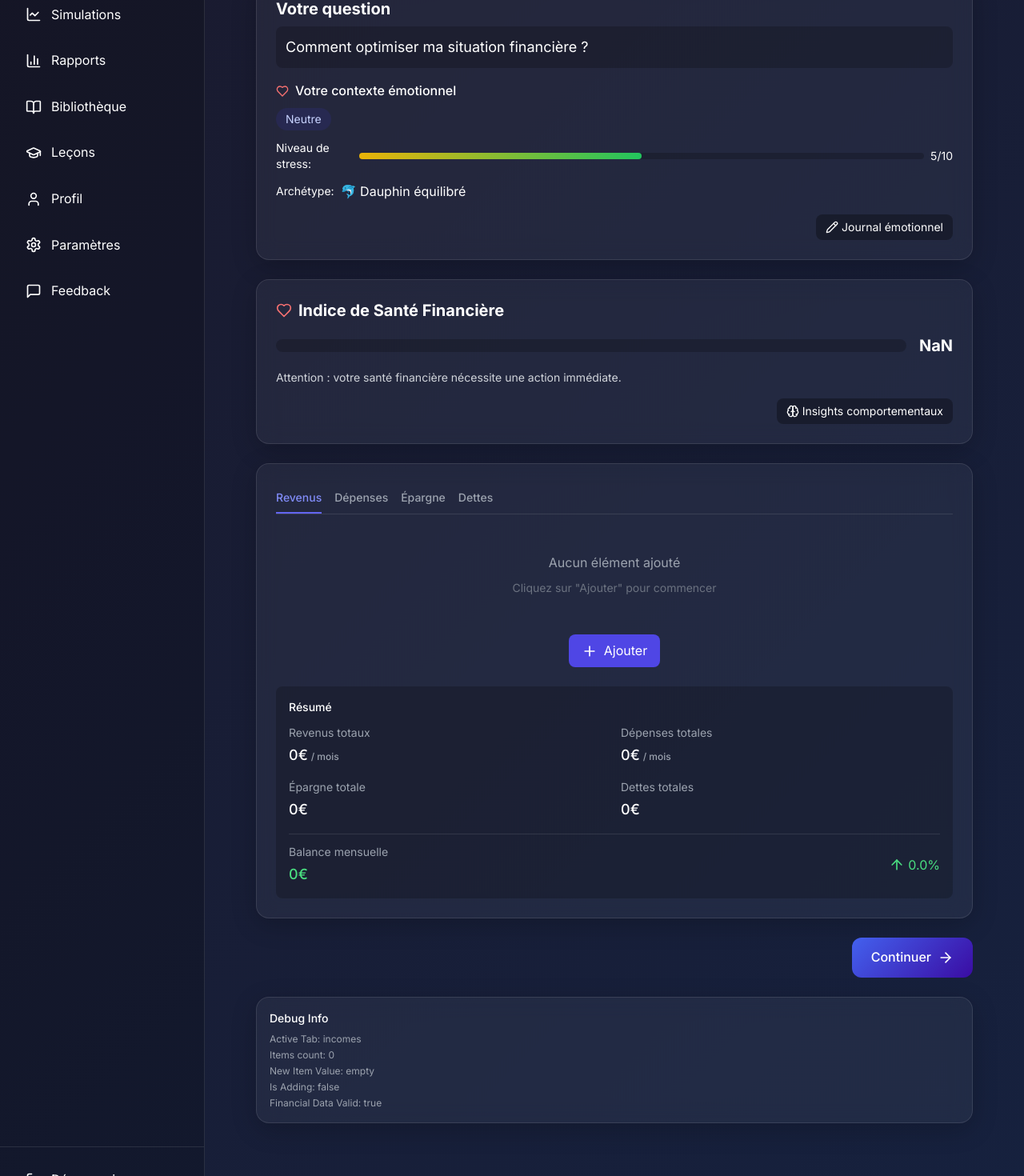
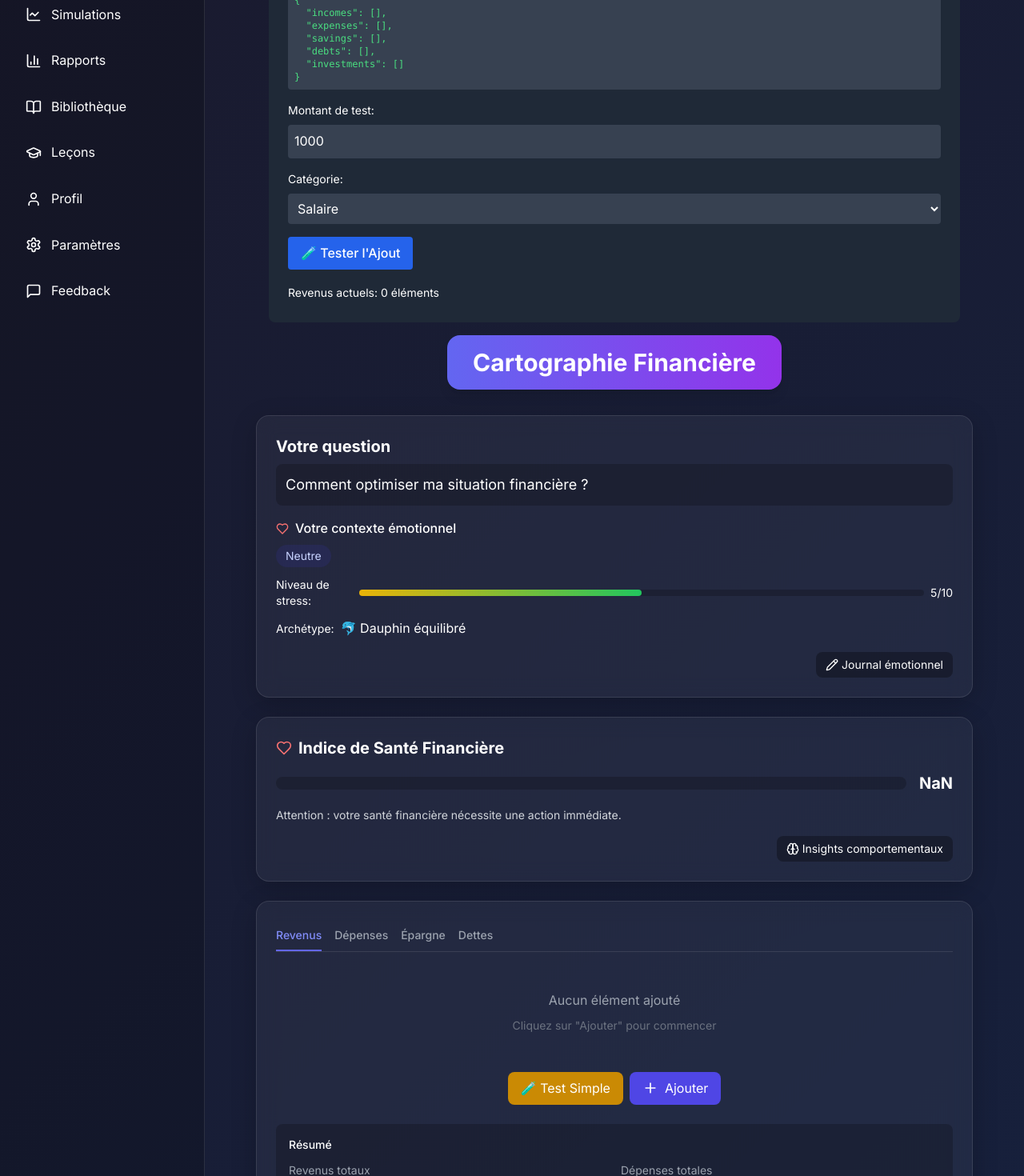
Before and after one commit to Palolo875/Explorateur-Financier-MVP---Fork---Fork---Fork33, a React app: page /mapping in a window 1280 px wide. Shown: the part 160-1630 px from the top of the page at 80% size. Built offline with nearby package versions, Linux system fonts and the light colour scheme; the HTML template or start-up script is replaced by a standard one.

Commit message:
Add debug components and improve financial data handling in MappingScreen
Co-authored-by: palolo1234567 <palolo1234567@gmail.com>

```diff
--- a/package.json
+++ b/package.json
@@ -23,9 +23,7 @@
     "date-fns": "^4.0.0",
     "html-to-image": "^1.11.13",
     "jspdf": "^2.5.1",
-    "react-dropzone": "^14.2.3",
-    "date-fns/locale": "latest",
-    "zustand/middleware": "latest"
+    "react-dropzone": "^14.2.3"
   },
   "devDependencies": {
     "@types/node": "^20.11.18",
--- /dev/null
+++ b/src/components/DebugMappingTest.tsx
@@ -0,0 +1,128 @@
+import React, { useState } from 'react';
+import { useFinance } from '../context/FinanceContext';
+import { FinancialItem } from '../types/finance';
+import { toast } from 'react-hot-toast';
+
+export function DebugMappingTest() {
+  const { financialData, setFinancialData } = useFinance();
+  const [testItem, setTestItem] = useState<FinancialItem>({
+    value: '1000',
+    category: 'salary',
+    description: 'Test item',
+    frequency: 'monthly',
+    isRecurring: true
+  });
+
+  const handleTestAdd = () => {
+    console.log('=== DÉBUT TEST D\'AJOUT ===');
+    console.log('financialData:', financialData);
+    console.log('testItem:', testItem);
+
+    try {
+      // Conversion du montant
+      const numericValue = parseFloat(testItem.value as string);
+      if (isNaN(numericValue)) {
+        toast.error('Montant invalide');
+        return;
+      }
+
+      // Création de l'élément
+      const newItem: FinancialItem = {
+        id: `test_${Date.now()}`,
+        value: numericValue,
+        category: testItem.category,
+        description: testItem.description || '',
+        frequency: testItem.frequency,
+        isRecurring: testItem.isRecurring
+      };
+
+      console.log('Nouvel élément à ajouter:', newItem);
+
+      // Test de mise à jour
+      setFinancialData(prevData => {
+        console.log('prevData dans setFinancialData:', prevData);
+
+        if (!prevData || typeof prevData !== 'object') {
+          console.error('prevData invalide');
+          return {
+            incomes: [newItem],
+            expenses: [],
+            savings: [],
+            debts: [],
+            investments: []
+          };
+        }
+
+        const updatedData = {
+          ...prevData,
+          incomes: [...(prevData.incomes || []), newItem],
+          expenses: prevData.expenses || [],
+          savings: prevData.savings || [],
+          debts: prevData.debts || [],
+          investments: prevData.investments || []
+        };
+
+        console.log('Données mises à jour:', updatedData);
+        return updatedData;
+      });
+
+      toast.success('Élément de test ajouté !');
+      console.log('=== TEST D\'AJOUT TERMINÉ ===');
+
+    } catch (error) {
+      console.error('Erreur dans le test:', error);
+      toast.error('Erreur dans le test d\'ajout');
+    }
+  };
+
+  return (
+    <div className="p-6 bg-gray-800 rounded-lg m-4">
+      <h2 className="text-xl font-bold text-white mb-4">🔧 Test Debug - Ajout d'Élément</h2>
+
+      <div className="space-y-4">
+        <div>
+          <label className="block text-white text-sm mb-2">État des données financières:</label>
+          <pre className="bg-gray-700 text-green-400 p-2 rounded text-xs overflow-auto max-h-32">
+            {JSON.stringify(financialData, null, 2)}
+          </pre>
+        </div>
+
+        <div>
+          <label className="block text-white text-sm mb-2">Montant de test:</label>
+          <input
+            type="number"
+            value={testItem.value}
+            onChange={e => setTestItem({...testItem, value: e.target.value})}
+            className="bg-gray-700 text-white p-2 rounded w-full"
+          />
+        </div>
+
+        <div>
+          <label className="block text-white text-sm mb-2">Catégorie:</label>
+          <select
+            value={testItem.category}
+            onChange={e => setTestItem({...testItem, category: e.target.value})}
+            className="bg-gray-700 text-white p-2 rounded w-full"
+          >
+            <option value="salary">Salaire</option>
+            <option value="freelance">Freelance</option>
+            <option value="investments">Investissements</option>
+          </select>
+        </div>
+
+        <button
+          onClick={handleTestAdd}
+          className="bg-blue-600 hover:bg-blue-700 text-white px-4 py-2 rounded font-medium"
+        >
+          🧪 Tester l'Ajout
+        </button>
+
+        <div>
+          <span className="text-white text-sm">
+            Revenus actuels: {financialData?.incomes?.length || 0} éléments
+          </span>
+        </div>
+      </div>
+    </div>
+  );
+}
--- a/src/components/MappingScreen.tsx
+++ b/src/components/MappingScreen.tsx
@@ -11,6 +11,7 @@ import { GlassCard } from './ui/GlassCard';
 import { DataImportModal } from './data/DataImportModal';
 import { RealTimeVisualization } from './data/RealTimeVisualization';
 import { categorizeTransaction, improveModelWithFeedback } from '../utils/aiCategorization';
+import { DebugMappingTest } from './DebugMappingTest';
 // Import des sons pour les micro-interactions
 // Note: Dans une implémentation réelle, ces URLs devraient pointer vers des fichiers hébergés
 const SOUNDS = {
@@ -150,7 +151,7 @@ export function MappingScreen() {
   // === VALIDATION ET INITIALISATION SÉCURISÉE DES DONNÉES ===
 
   // Vérifier et corriger la structure des données financières
-  React.useEffect(() => {
+  useEffect(() => {
     if (!financialData) {
       console.warn('financialData est null, initialisation avec des valeurs par défaut');
       setFinancialData({
@@ -334,8 +335,55 @@ export function MappingScreen() {
     setEditingItemId(null);
     setEditingItem(null);
   };
+  // Handle adding a new item (version simplifiée pour test)
+  const handleAddItemSimple = () => {
+    console.log('🧪 TEST SIMPLE - DÉBUT');
+
+    try {
+      // Test basique avec données en dur
+      const testItem = {
+        id: `test_${Date.now()}`,
+        value: 1000,
+        category: 'salary',
+        description: 'Test simple',
+        frequency: 'monthly' as const,
+        isRecurring: true
+      };
+
+      console.log('Élément de test:', testItem);
+      console.log('financialData avant:', financialData);
+
+      // Essayer d'ajouter directement
+      const newData = {
+        incomes: [...(financialData?.incomes || []), testItem],
+        expenses: financialData?.expenses || [],
+        savings: financialData?.savings || [],
+        debts: financialData?.debts || [],
+        investments: financialData?.investments || []
+      };
+
+      console.log('Nouvelles données:', newData);
+      setFinancialData(newData);
+
+      toast.success('Test simple réussi !');
+      console.log('🧪 TEST SIMPLE - SUCCÈS');
+
+    } catch (error) {
+      console.error('🧪 TEST SIMPLE - ERREUR:', error);
+      toast.error('Test simple échoué');
+    }
+  };
+
   // Handle adding a new item
   const handleAddItem = () => {
+    console.log('🚀 HANDLE ADD ITEM APPELÉ');
+    console.log('🔍 État initial:', {
+      newItem,
+      activeTab,
+      financialData: financialData ? 'EXISTE' : 'NULL',
+      setFinancialData: typeof setFinancialData
+    });
+
     try {
       console.log('=== DÉBUT AJOUT ÉLÉMENT ===');
       console.log('Données reçues:', { newItem, activeTab, financialData });
@@ -691,6 +739,8 @@ export function MappingScreen() {
   };
   return <div className="w-full max-w-4xl mx-auto pb-20">
       <Toaster position="top-right" />
+      {/* Composant de debug temporaire */}
+      {process.env.NODE_ENV === 'development' && <DebugMappingTest />}
       {/* Header */}
       <motion.div className="flex justify-center mb-8" initial={{
       opacity: 0,
@@ -930,7 +980,15 @@ export function MappingScreen() {
             </div>}
         </div>
         {/* Add button */}
-        <div className="flex justify-center mb-4">
+        <div className="flex justify-center mb-4 space-x-2">
+          {process.env.NODE_ENV === 'development' && (
+            <button
+              onClick={handleAddItemSimple}
+              className="flex items-center justify-center px-4 py-2 rounded-lg bg-yellow-600 hover:bg-yellow-700 transition-colors"
+            >
+              🧪 Test Simple
+            </button>
+          )}
           <button onClick={() => setIsAdding(!isAdding)} className={`flex items-center justify-center px-4 py-2 rounded-lg ${isAdding ? 'bg-red-600 hover:bg-red-700' : 'bg-indigo-600 hover:bg-indigo-700'} transition-colors`}>
             {isAdding ? <>
                 <XIcon className="h-5 w-5 mr-2" />
@@ -1020,7 +1078,10 @@ export function MappingScreen() {
                     </div>
                   </div>
                   <div className="flex justify-end">
-                    <button onClick={handleAddItem} disabled={
+                                         <button onClick={() => {
+                       console.log('🔘 BOUTON AJOUTER CLIQUÉ');
+                       handleAddItem();
+                     }} disabled={
                       // Validation complète pour activation du bouton
                       !newItem.value ||
                       newItem.value === '' ||
```
